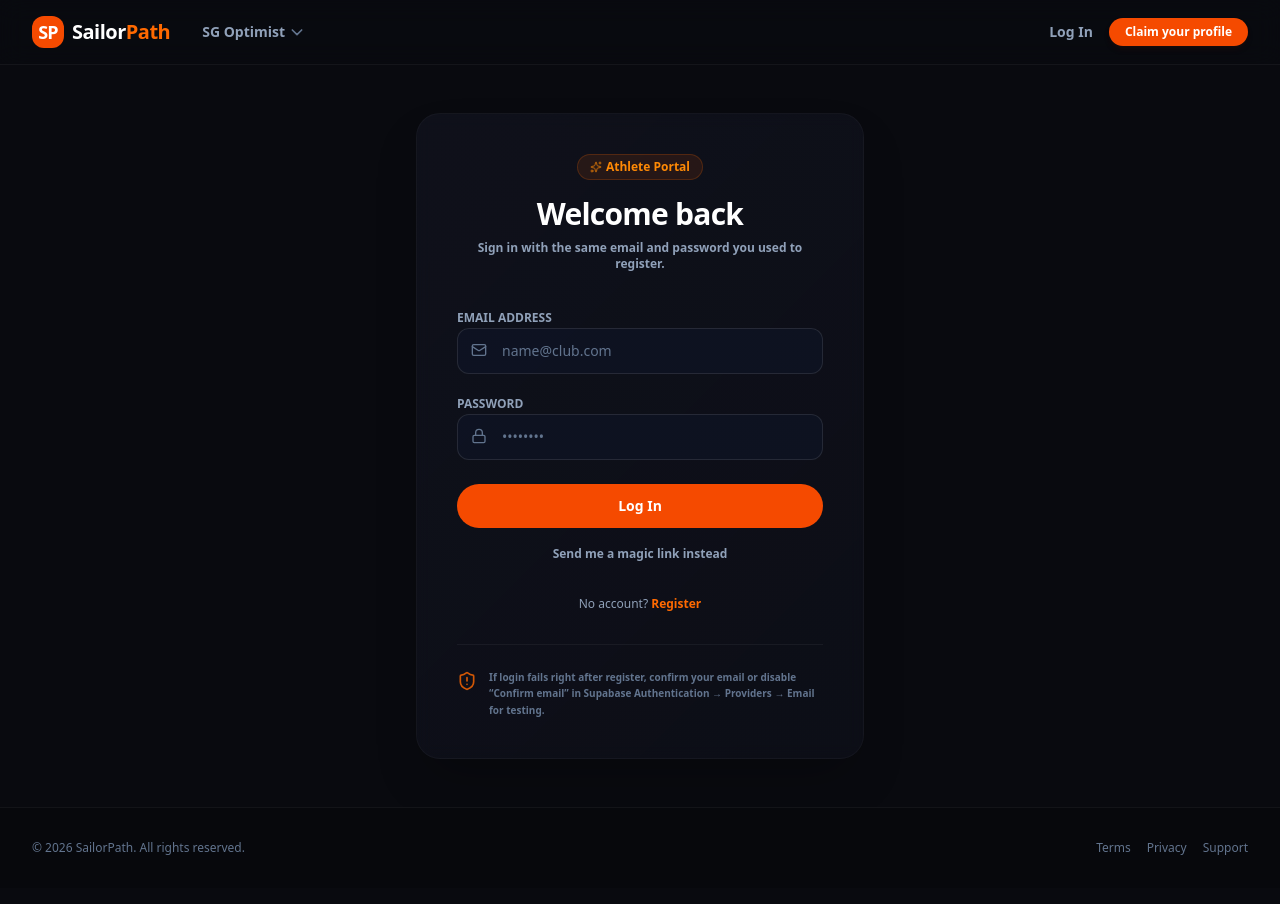
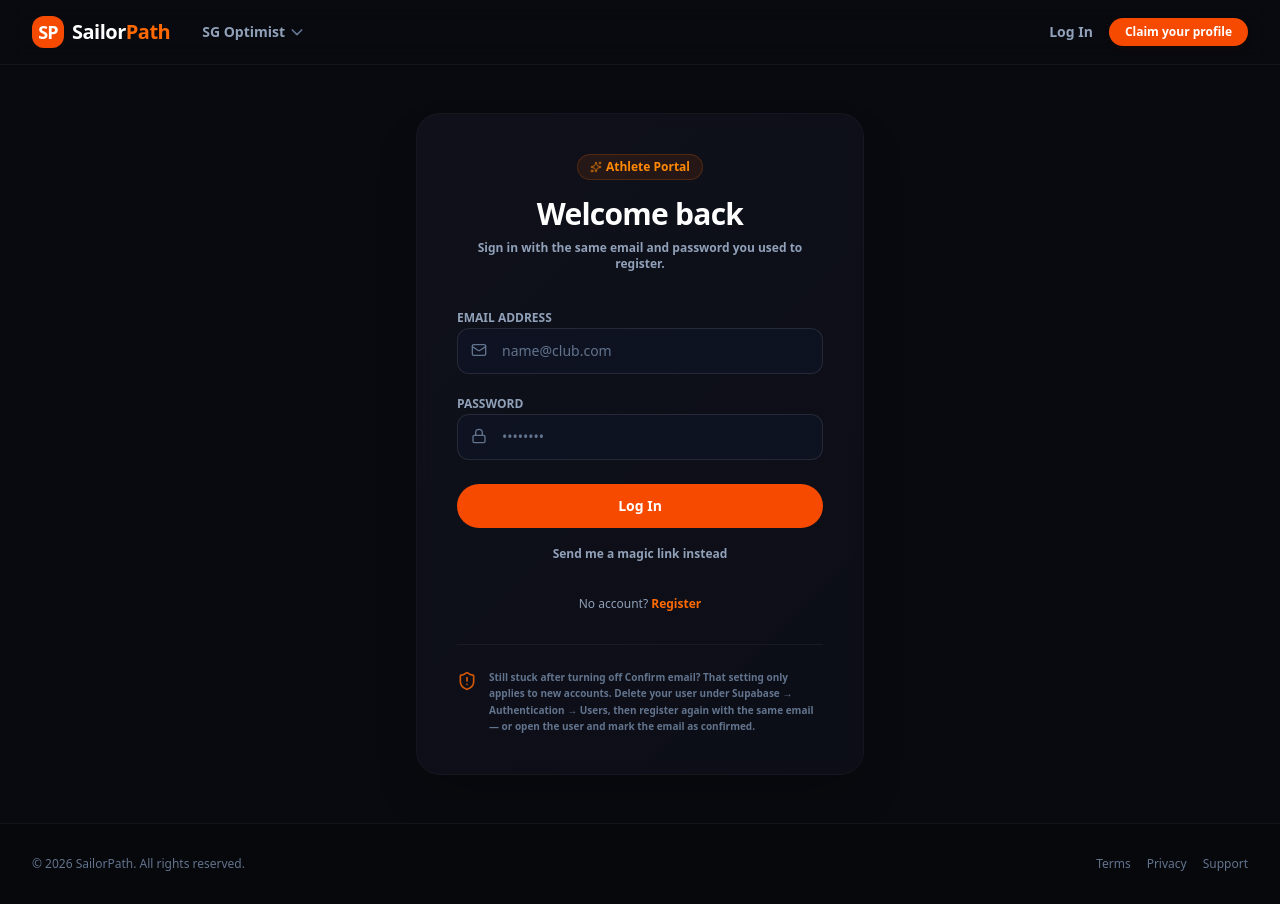
Before and after one commit to marcuswongjw/sailorpath, a Next.js app: page /login in a window 1280 px wide. Built offline with nearby package versions, Linux system fonts and the light colour scheme.

Commit message:
Clarify login errors when Confirm email was recently disabled
Old auth.users rows stay unconfirmed until manually confirmed or deleted;
update login copy and CONNECT_SUPABASE with SQL fix.

```diff
--- a/src/app/login/page.tsx
+++ b/src/app/login/page.tsx
@@ -49,14 +49,16 @@
 
         if (authError) {
           const msg = authError.message || "Login failed";
-          // Supabase returns this for wrong password AND for unconfirmed email
+          // Supabase uses the same message for: wrong password, unknown email,
+          // and users who still have email_confirmed_at = null (created before
+          // “Confirm email” was turned off — that toggle does NOT fix old users).
           if (/invalid login credentials/i.test(msg)) {
             setError(
-              "Invalid email or password. If you just registered, confirm your email first (check inbox), or ask an admin to disable “Confirm email” in Supabase → Authentication → Providers → Email."
+              "Invalid email or password. Common fix: in Supabase → Authentication → Users, find your email. If it says “Waiting for verification”, open the user → Confirm email (or delete the user and register again). Turning off “Confirm email” only affects NEW signups, not accounts already created."
             );
           } else if (/email not confirmed/i.test(msg)) {
             setError(
-              "Email not confirmed yet. Open the confirmation link we sent, or disable Confirm email in Supabase for testing."
+              "This account’s email was never confirmed. In Supabase → Authentication → Users open the user and click Confirm, or delete them and register again."
             );
           } else {
             setError(msg);
@@ -179,8 +181,9 @@
         <div className="border-t border-white/5 pt-6 flex gap-3 text-slate-500 text-[10px] font-semibold leading-relaxed">
           <ShieldAlert className="h-5 w-5 text-orange-500/80 flex-shrink-0 mt-0.5" />
           <p>
-            If login fails right after register, confirm your email or disable “Confirm email” in
-            Supabase Authentication → Providers → Email for testing.
+            Still stuck after turning off Confirm email? That setting only applies to new accounts.
+            Delete your user under Supabase → Authentication → Users, then register again with the
+            same email — or open the user and mark the email as confirmed.
           </p>
         </div>
       </div>
```
Also changed, not shown: 1 other file (tests, documents, lock files or other folders).
